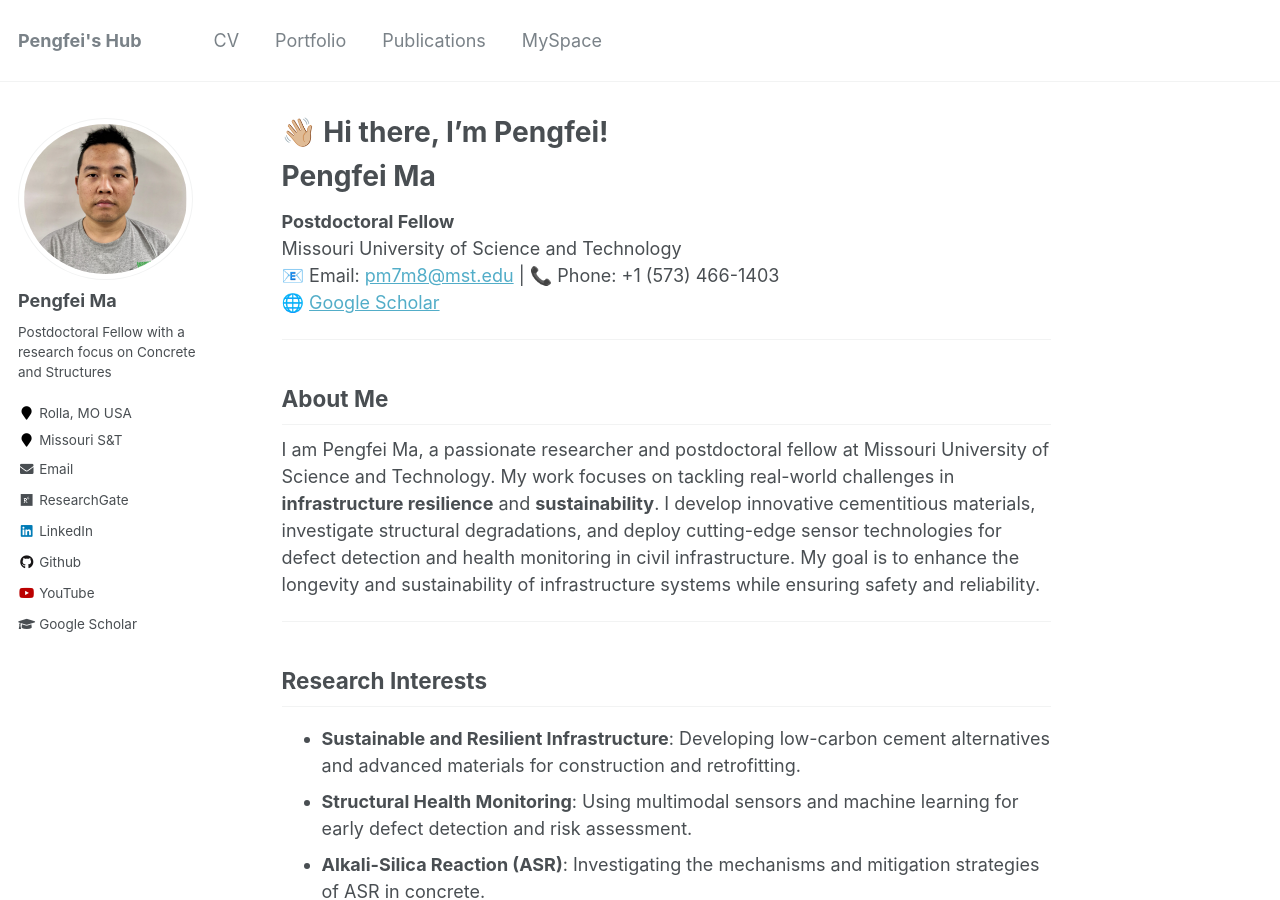
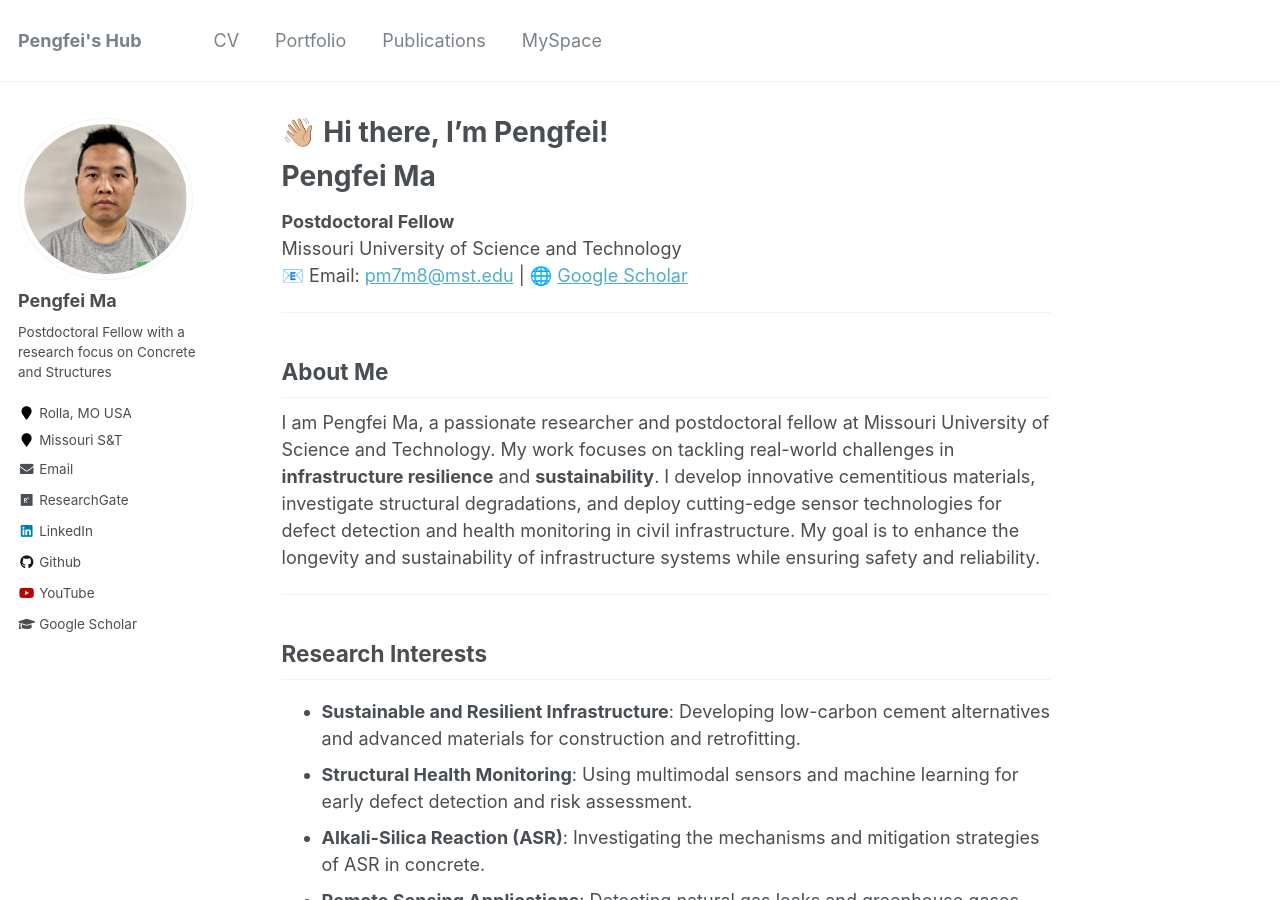
Before and after one commit to KyleMMA/KyleMMA.github.io, a Jekyll site: the page built from _pages/about.md, in a window 1280 px wide and 900 px high. Built offline with Jekyll 4.4.1, drawn with Linux system fonts in a browser that asks for light colours.

Commit message:
Update about.md

```diff
--- a/_pages/about.md
+++ b/_pages/about.md
@@ -14,8 +14,7 @@ redirect_from:
 
 **Postdoctoral Fellow**
 Missouri University of Science and Technology
-📧 Email: [pm7m8@mst.edu](mailto:pm7m8@mst.edu) | 📞 Phone: +1 (573) 466-1403
-🌐 [Google Scholar](https://scholar.google.com/citations?hl=en&user=yT0SsPwAAAAJ)
+📧 Email: [pm7m8@mst.edu](mailto:pm7m8@mst.edu) | 🌐 [Google Scholar](https://scholar.google.com/citations?hl=en&user=yT0SsPwAAAAJ)
 
 ---
 
```
